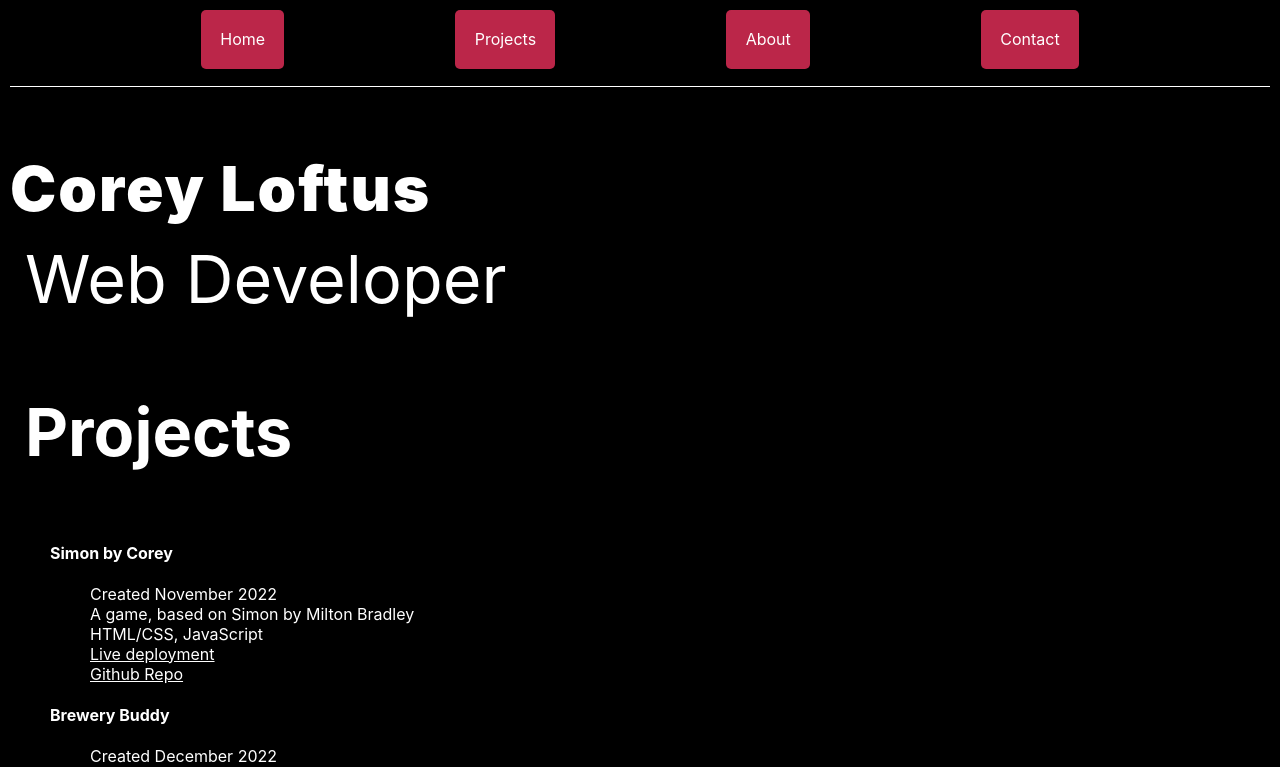
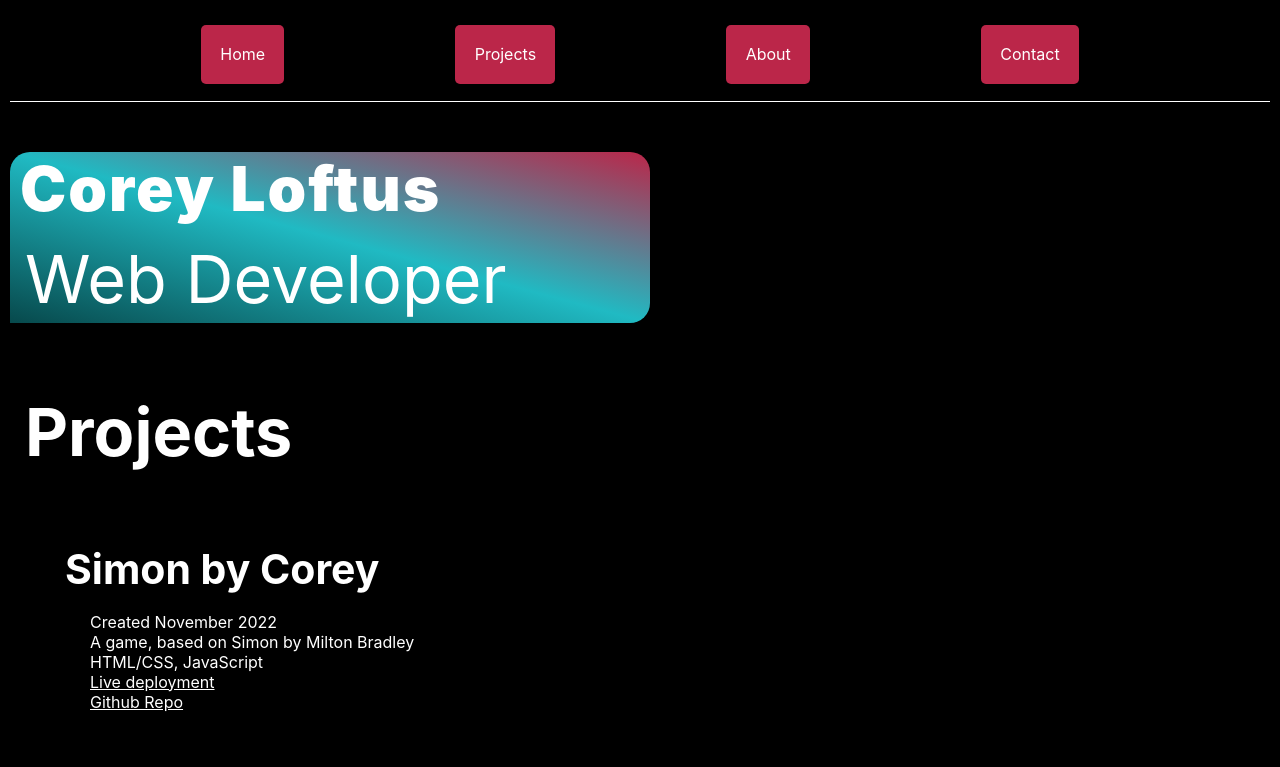
Before and after one commit to coreyloftus/personal-portfolio, a React (Create React App) app: page / in a window 1280 px wide. Shown: the top 767 px of the page. Built offline with nearby package versions, Linux system fonts and the light colour scheme.

Commit message:
Heading Stylingupdate

```diff
--- a/src/App.css
+++ b/src/App.css
@@ -10,6 +10,41 @@ a:link {
 a:visited {
   color:white;
   text-decoration: none;
+}
+
+.heading {
+  max-width: 460px;
+  margin-bottom: 10px;
+  padding-left:10px;
+  color: #fff;
+  font-size: 62px;
+  line-height: 1.2em;
+  font-weight: 900;
+  letter-spacing: 2px;
+}
+.heading-2 {
+  margin-top: 5px;
+  padding-right: 20px;
+  padding-left: 15px;
+  color: #fff;
+  font-size: 5.2vw;
+  line-height: 1.3;
+  text-align: left;
+}
+.heading-3 {
+  margin-bottom: 5px;
+  padding-right: 20px;
+  padding-left: 15px;
+  color: #fff;
+  font-size: 3.2vw;
+  line-height: 1.3;
+  text-align: left;
+}
+.border-gradient {
+  padding-right: 15px;
+  font-size: 100px;
+  line-height: 1.2;
+  font-weight: 700;
 }
 
 .App {
@@ -38,7 +73,7 @@ ul>li {
   text-decoration: none;
   align-items: center;
   border-bottom: 1px solid white;
-  margin: 0 0 20px 0;
+  margin: 10px 0px 0px 0px;
 }
 .nav-container a {
   background-color: #BB2649;
@@ -91,40 +126,22 @@ ul>li {
   justify-content: center;
 }
 .social-links {
-margin:20px;
-display:flex;
+  margin:20px;
+  display:flex;
 }
 .social-links a {
   margin:0px 20px;
 }
 /* Hero styling */
 .Hero {
-  margin:10px;
   text-align: left;
+  width:50%;
+  margin-left:10px;
+  background-image: linear-gradient(to top right,#07494c, #20bac3,#BB2649);
+  border-top-right-radius: 20px;
+  border-top-left-radius: 20px;
+  border-bottom-right-radius: 20px;
 }
-.heading {
-  max-width: 460px;
-  margin-bottom: 10px;
-  /* font-family: Diagramm, sans-serif; */
-  color: #fff;
-  font-size: 62px;
-  line-height: 1.2em;
-  font-weight: 900;
-  letter-spacing: 2px;
+.Hero > .heading {
+  /* background-image: linear-gradient(to right, rgba (0,100,100,.5)); */
 }
-.heading-2 {
-  margin-top: 5px;
-  padding-right: 20px;
-  padding-left: 15px;
-  /* font-family: Diagramm, sans-serif; */
-  color: #fff;
-  font-size: 5.2vw;
-  line-height: 1.3;
-  text-align: left;
-}
-.border-gradient {
-  padding-right: 15px;
-  font-size: 100px;
-  line-height: 1.2;
-  font-weight: 700;
-}
--- a/src/Nav.js
+++ b/src/Nav.js
@@ -4,10 +4,10 @@ const Nav = (props) => {
         <div className='Nav' id='Nav'>
             <div className='nav-container'>
                 <div className='links-box'>
-                    <p><a href='#Home' target='_blank' rel='noreferrer'>Home</a></p>
-                    <p><a href='#Projects' target='_blank' rel='noreferrer'>Projects</a></p>
-                    <p><a href='#Bio' target='_blank' rel='noreferrer'>About</a></p>
-                    <p><a href='#Contact' target='_blank' rel='noreferrer'>Contact</a></p>
+                    <p><a href='#' target='_blank' rel='noreferrer'>Home</a></p>
+                    <p><a href='#' target='_blank' rel='noreferrer'>Projects</a></p>
+                    <p><a href='#' target='_blank' rel='noreferrer'>About</a></p>
+                    <p><a href='#' target='_blank' rel='noreferrer'>Contact</a></p>
                 </div>
             </div>
         </div>
--- a/src/Projects.js
+++ b/src/Projects.js
@@ -6,7 +6,7 @@ const Projects = () => {
             <h3 className="heading-2">Projects</h3>
             <div className="content-container">
                 <div className='project-box'>
-                    <h4>Simon by Corey</h4>
+                    <h4 className='heading-3'>Simon by Corey</h4>
                     <ul>
                         <li>Created November 2022</li>
                         <li>A game, based on Simon by Milton Bradley</li>
@@ -14,7 +14,7 @@ const Projects = () => {
                         <li><a href="https://coreyloftus.github.io/simon-by-corey/" target="_blank" rel="noopener noreferrer">Live deployment</a></li>
                         <li><a href="https://github.com/coreyloftus/simon-by-corey" target="_blank" rel="noopener noreferrer">Github Repo</a></li>
                     </ul>
-                    <h4>Brewery Buddy</h4>
+                    <h4 className='heading-3'>Brewery Buddy</h4>
                     <ul>
                         <li>Created December 2022</li>
                         <li>Displays data from the OpenBrewery DB API</li>
```
